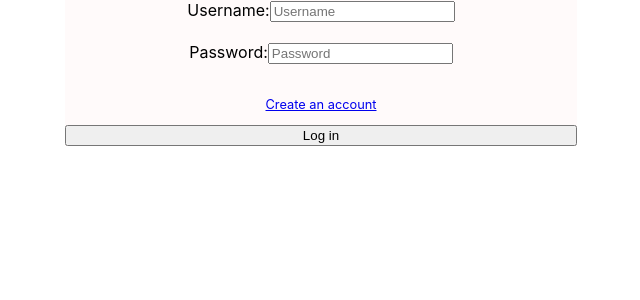
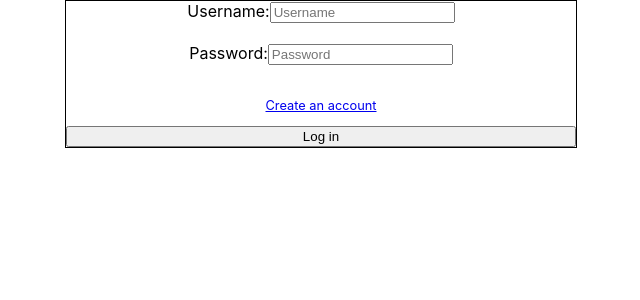
Before and after one commit to Potlock-Planner-1/Frontend, a React (Create React App) app in the folder potluck/: page /login in a window 1280 px wide. Shown: the top 300 px of the page, without its empty margins (319-959 px from the left). Built offline with nearby package versions, Linux system fonts and the light colour scheme.

Commit message:
added a get request and looped over the users in PotluckList to hit MVP

```diff
--- a/potluck/src/components/Login.js
+++ b/potluck/src/components/Login.js
@@ -9,11 +9,12 @@ import {Link, useHistory} from 'react-router-dom'
 const LoginContainer = styled.div`
     display:flex;
     flex-flow: column;
-    background-color: snow;
+    background-color: #FFFFFF;
     border-radius: '10px';
     box-shadow: 5px, 2px;
     margin-right: 30%;
     margin-left: 30%;
+    border: 1px solid black;
 
     p{
         font-size: 0.8rem;
@@ -29,12 +30,11 @@ const initialLoginErrors = {
     username: '',
     password: '',
 }
-// const inititalLoginButtonDisable = true;
+
 export default function Login() {
     const { push } = useHistory();
     const [loginValues, setLoginValues] = useState(initialLoginValues)
     const [formErrors, setFormErrors] = useState(initialLoginErrors)
-    // const [disableBtn, setDisableBtn] = useState(inititalLoginButtonDisable)
 
 
     const onSubmit = event => {
--- a/potluck/src/components/PotluckList.js
+++ b/potluck/src/components/PotluckList.js
@@ -1,13 +1,46 @@
-import React from "react"
+import React, {useState, useEffect} from "react"
 import Potluck from './Potluck';
+import Axios from "axios";
+
 
 const PotluckList = () => {
+// !!! needed for React 1 MVP for joe, please dont delete sorry about the inconvienience !!!
+
+//     const [guest, setGuest] = useState([])
+// const getGuest = () => {
+//      Axios.get('https://potluckplanner1.herokuapp.com/api/guests')
+//     .then(res => {
+//         console.log(res.data)
+//         setGuest(res.data)
+//     }).catch(err => {
+//         console.log(`the error is ${err}`)
+//     },[])
+// }
+//     const GuestItem = (props) => {
+//         const {details} = props
+//         return (
+//             <div className='guest-container'>
+//                 <h2>{details.name}</h2>
+//             </div>
+//         )
+//     }
+//     useEffect(() => {
+//         getGuest()
+//     },[])
+    return(
+        <div className = 'container'>
+            <Potluck />
+            {/* {
+                guest.map(person => {
+                    return(
+                    <GuestItem key={person.id} details={person}/>
+                    )
+                })
+            } */}
+        </div>
 
 
-    return(
-        <Potluck />
 
     )
 };
-
 export default PotluckList;
```
Also changed, not shown: potluck/src/components/PotluckDetails.js (+9 -0 lines).
